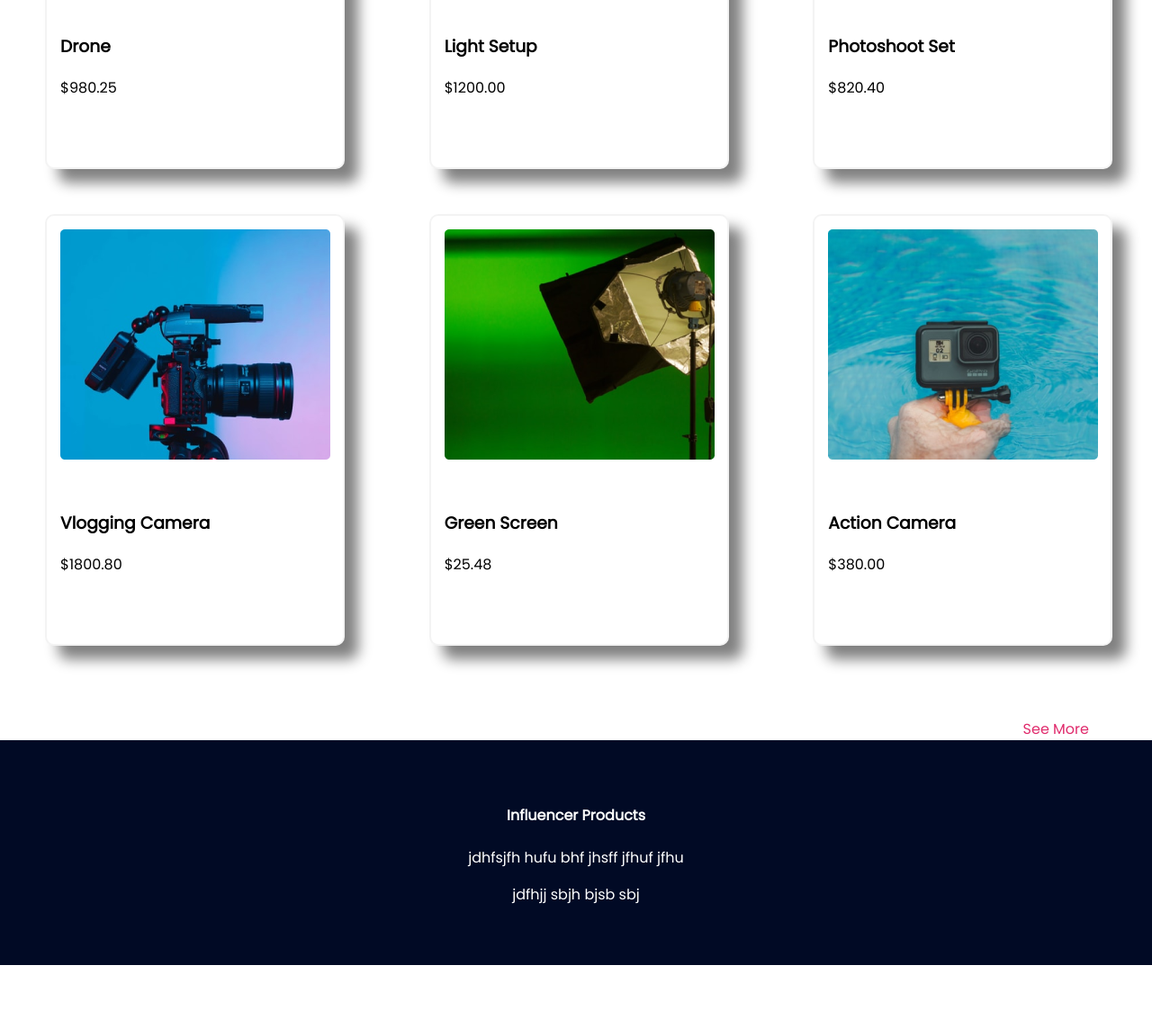
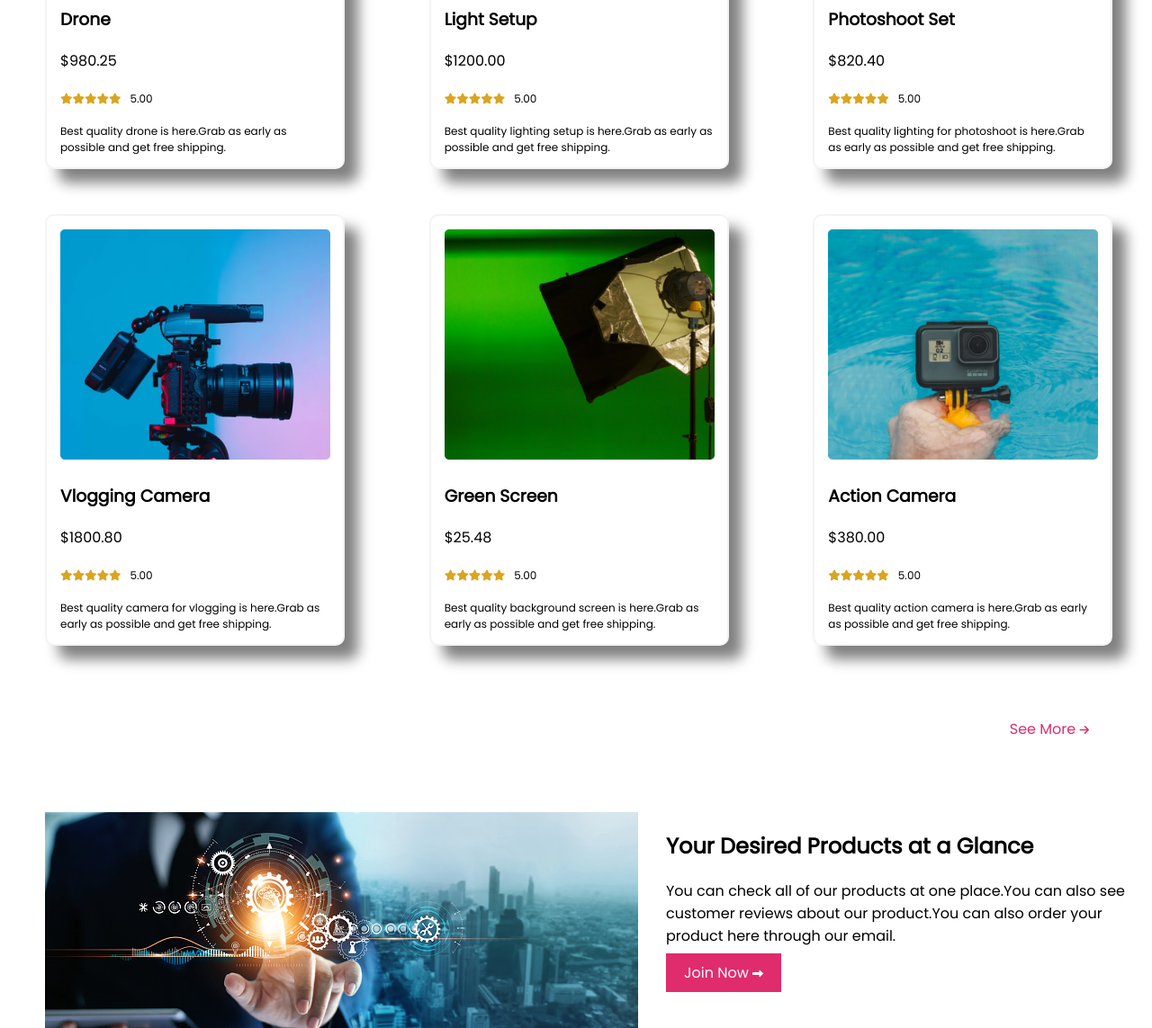
Before and after one commit to Imdad-Ashiq/Second-Assignment, a plain HTML site: page index.html in a window 1280 px wide. Shown: the part 1657-2800 px from the top of the page at 90% size. Before the commit the page ends 2730 px from the top, so only its background shows below. Drawn offline with Linux system fonts and the light colour scheme.

Commit message:
Primarily done

```diff
--- a/Styles/style.css
+++ b/Styles/style.css
@@ -76,10 +76,13 @@ h1{
 .product-pic img{
     height: 256px;
     width: 300px;
-    padding: 15px;
+    padding-top: 15px;
+    padding-left: 15px;
+    padding-right: 15px;
 }
 .product-details{
-    padding: 15px;
+    padding-left: 15px;
+    padding-right: 15px;
 }
 #second-h4{
     text-align: center;
@@ -100,12 +103,64 @@ color: #E02C6D;
 }
 footer{
     background-color: rgb(1, 10, 37);
-    text-align: center;
     color: white;
 }
 #footer-header{
-    padding-top: 50px;
+    padding-top: 20px;
+    text-align: center;
 }
 #footer-details{
-    padding-bottom: 50px;
+    padding-bottom: 10px;
 }
+.copyright{
+    text-align: center;
+}
+.fas{
+    color: goldenrod;
+    font-size: 12px;
+}
+span{
+    padding-left: 10px;
+    font-size: 12px;
+}
+.price{
+    font-size: 16px;
+}
+.shipping-details{
+    font-size: 12px;
+}
+.fa-long-arrow-alt-right{
+    color: white;
+}
+.fa-arrow-right{
+    color: #E02C6D ;
+}
+.last-section{
+    display: flex;
+    width: 100%;
+    margin-top: 80px;
+    margin-bottom: 70px;
+}
+.stock-photo{
+    width: 50%;
+    padding-left: 50px;
+}
+.stock-details{
+    width: 50%;
+    padding-left: 50px;
+}
+.stock-details h2{
+    font-weight: 600;
+}
+.stock-details a{
+    color: white;
+    background-color: #E02C6D ;
+    padding: 10px 20px;
+    text-decoration: none;
+}
+.social-icons{
+    text-align: center;
+}
+.social-icons a{
+    color: white;
+}
--- a/index.html
+++ b/index.html
@@ -10,6 +10,7 @@
     <link rel="preconnect" href="https://fonts.googleapis.com">
     <link rel="preconnect" href="https://fonts.gstatic.com" crossorigin>
     <link href="https://fonts.googleapis.com/css2?family=Poppins&display=swap" rel="stylesheet">
+    <script src="https://kit.fontawesome.com/eaf8fdf1e7.js" crossorigin="anonymous"></script>
 
 </head>
 
@@ -24,8 +25,8 @@
                 <li><a href="products">Products</a></li>
                 <li><a href="signup">Sign Up</a></li>
                 <li><a href="login">Log In</a></li>
-                <li><a href="search">Search</a></li>
-                <li><a href="cart">Cart</a></li>
+                <li><a href="search"><i class="fas fa-search"></i></a></li>
+                <li><a href="cart"><i class="fas fa-shopping-cart"></i></a></li>
             </ul>
         </nav>
     </header>
@@ -37,7 +38,7 @@
             <p>
                 Become an influencer with me! Join in my divisional meeting and ask you questions.
             </p>
-            <a href="">Prebook Now</a>
+            <a href="">Prebook Now <i class="fas fa-long-arrow-alt-right"></i></a>
         </div>
         <div class="image-part">
             <img src="images/main-camera.png" alt="" height="100%" width="80%">
@@ -61,74 +62,134 @@
             <div class="product-pic"><img src="images/tripod.png" alt=""></div>
             <div class="product-details">
                 <h3>Flex Tripod</h3>
-                <p>$50.48</p>
+                <p class="price">$50.48</p>
+                <p><i class="fas fa-star"></i><i class="fas fa-star"></i><i class="fas fa-star"></i><i
+                        class="fas fa-star"></i><i class="fas fa-star"></i><span>5.00</span></p>
+                <p class="shipping-details">Best quality tripod is here.Grab as early as possible and get free shipping.
+                </p>
             </div>
         </div>
         <div class="product-cell">
             <div class="product-pic"><img src="images/mic.png" alt=""></div>
             <div class="product-details">
                 <h3>Microphone</h3>
-                <p>$120.25</p>
+                <p class="price">$120.25</p>
+                <p><i class="fas fa-star"></i><i class="fas fa-star"></i><i class="fas fa-star"></i><i
+                        class="fas fa-star"></i><i class="fas fa-star"></i><span>5.00</span></p>
+                <p class="shipping-details">Best quality microphone is here.Grab as early as possible and get free
+                    shipping.
+                </p>
             </div>
         </div>
         <div class="product-cell">
             <div class="product-pic"><img src="images/airpod.png" alt=""></div>
             <div class="product-details">
                 <h3>Airbuds</h3>
-                <p>$100.00</p>
+                <p class="price">$100.00</p>
+                <p><i class="fas fa-star"></i><i class="fas fa-star"></i><i class="fas fa-star"></i><i
+                        class="fas fa-star"></i><i class="fas fa-star"></i><span>5.00</span></p>
+                <p class="shipping-details">Best quality airbuds is here.Grab as early as possible and get free
+                    shipping.
+                </p>
             </div>
         </div>
         <div class="product-cell">
             <div class="product-pic"><img src="images/drone.png" alt=""></div>
             <div class="product-details">
                 <h3>Drone</h3>
-                <p>$980.25</p>
+                <p class="price">$980.25</p>
+                <p><i class="fas fa-star"></i><i class="fas fa-star"></i><i class="fas fa-star"></i><i
+                        class="fas fa-star"></i><i class="fas fa-star"></i><span>5.00</span></p>
+                <p class="shipping-details">Best quality drone is here.Grab as early as possible and get free shipping.
+                </p>
             </div>
         </div>
         <div class="product-cell">
             <div class="product-pic"><img src="images/lights.png" alt=""></div>
             <div class="product-details">
                 <h3>Light Setup</h3>
-                <p>$1200.00</p>
+                <p class="price">$1200.00</p>
+                <p><i class="fas fa-star"></i><i class="fas fa-star"></i><i class="fas fa-star"></i><i
+                        class="fas fa-star"></i><i class="fas fa-star"></i><span>5.00</span></p>
+                <p class="shipping-details">Best quality lighting setup is here.Grab as early as possible and get free
+                    shipping.
+                </p>
             </div>
         </div>
         <div class="product-cell">
             <div class="product-pic"><img src="images/setup.png" alt=""></div>
             <div class="product-details">
                 <h3>Photoshoot Set</h3>
-                <p>$820.40</p>
+                <p class="price">$820.40</p>
+                <p><i class="fas fa-star"></i><i class="fas fa-star"></i><i class="fas fa-star"></i><i
+                        class="fas fa-star"></i><i class="fas fa-star"></i><span>5.00</span></p>
+                <p class="shipping-details">Best quality lighting for photoshoot is here.Grab as early as possible
+                    and get free shipping.
+                </p>
             </div>
         </div>
         <div class="product-cell">
             <div class="product-pic"><img src="images/camera.png" alt=""></div>
             <div class="product-details">
                 <h3>Vlogging Camera</h3>
-                <p>$1800.80</p>
+                <p class="price">$1800.80</p>
+                <p><i class="fas fa-star"></i><i class="fas fa-star"></i><i class="fas fa-star"></i><i
+                        class="fas fa-star"></i><i class="fas fa-star"></i><span>5.00</span></p>
+                <p class="shipping-details">Best quality camera for vlogging is here.Grab as early as possible and get
+                    free shipping.
+                </p>
             </div>
         </div>
         <div class="product-cell">
             <div class="product-pic"><img src="images/single-light.png" alt=""></div>
             <div class="product-details">
                 <h3>Green Screen</h3>
-                <p>$25.48</p>
+                <p class="price">$25.48</p>
+                <p><i class="fas fa-star"></i><i class="fas fa-star"></i><i class="fas fa-star"></i><i
+                        class="fas fa-star"></i><i class="fas fa-star"></i><span>5.00</span></p>
+                <p class="shipping-details">Best quality background screen is here.Grab as early as
+                    possible and get free shipping.
+                </p>
             </div>
         </div>
         <div class="product-cell">
             <div class="product-pic"><img src="images/action.png" alt=""></div>
             <div class="product-details">
                 <h3>Action Camera</h3>
-                <p>$380.00</p>
+                <p class="price">$380.00</p>
+                <p><i class="fas fa-star"></i><i class="fas fa-star"></i><i class="fas fa-star"></i><i
+                        class="fas fa-star"></i><i class="fas fa-star"></i><span>5.00</span></p>
+                <p class="shipping-details">Best quality action camera is here.Grab as early as possible and get free
+                    shipping.
+                </p>
             </div>
         </div>
     </div>
-    <div id="see-more"><a href="seemore">See More</a></div>
+    <div id="see-more"><a href="seemore">See More <i class="fas fa-arrow-right"></i></a></div>
+    <section class="last-section">
+        <div class="stock-photo"><img src="images/istockphoto-1274417553-170667a.jpg" alt=""></div>
+        <div class="stock-details">
+            <h2>Your Desired Products at a Glance</h2>
+            <p>You can check all of our products at one place.You can also see customer reviews about our product.You
+                can also order your product here through our email.</p>
+            <a href="join">Join Now <i class="fas fa-long-arrow-alt-right"></i></a>
+        </div>
+    </section>
     <footer>
         <div id="footer-header">
             <h4>Influencer Products</h4>
         </div>
         <div id="footer-details">
-            <p>jdhfsjfh hufu bhf jhsff jfhuf jfhu</p>
-            <p>jdfhjj sbjh bjsb sbj</p>
+            <div class="copyright">
+                <p>Copyright <i class="fas fa-copyright"></i>2022 influencer products</p>
+                <p>All rights reserved</p>
+            </div>
+            <div class="social-icons">
+                <a href="instagram"><i class="fab fa-instagram"></i></a>
+                <a href="facebook"><i class="fab fa-facebook"></i></a>
+                <a href="linkedin"><i class="fab fa-linkedin-in"></i></a>
+                <a href="youtube"><i class="fab fa-youtube"></i></a>
+            </div>
         </div>
     </footer>
 
```
Also changed, not shown: images/istockphoto-1274417553-170667a.jpg (added).
